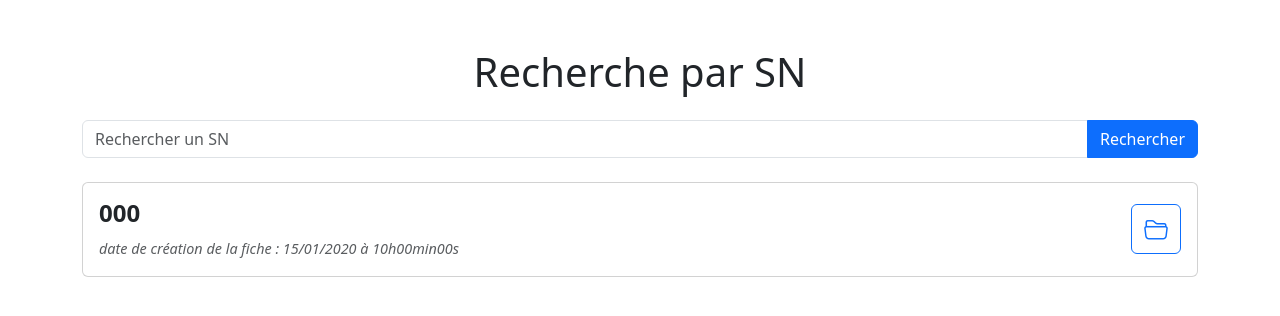
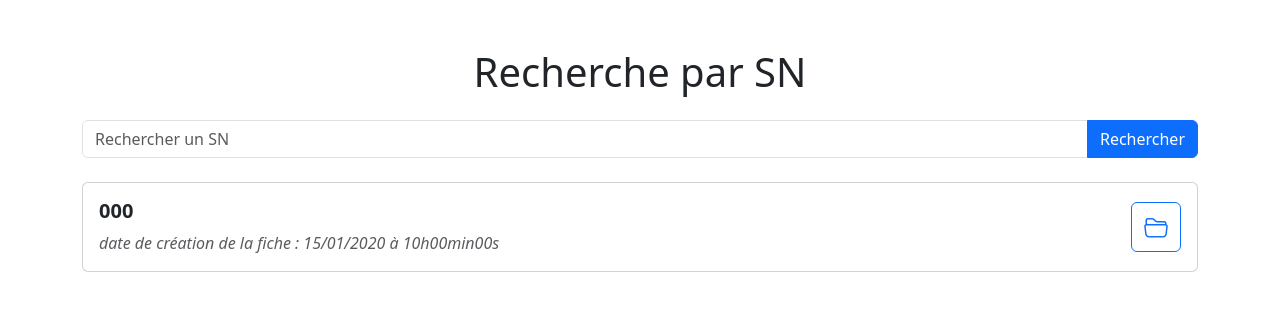
Before and after one commit to Mozinor95320/tracaMVC, a PHP site: page / in a window 1280 px wide. Shown: the part 70-386 px from the top of the page. Run offline with PHP 8.4, Linux system fonts and the light colour scheme; tables that the repository leaves empty or names only in its code hold one stand-in row (values such as "Sample post").

Commit message:
Update style.css

```diff
--- a/style.css
+++ b/style.css
@@ -1,18 +1,3 @@
-.card-title {
-font-size: 1.5rem;
-}
-
-.card-text {
-font-size: 0.9rem;
-color: #6c757d;
-}
-
-.btn-outline-primary {
-display: inline-flex;
-align-items: center;
-padding: 6px 12px;
-}
-
 header {
   background-color: #211e1e;
   color: white;
```
